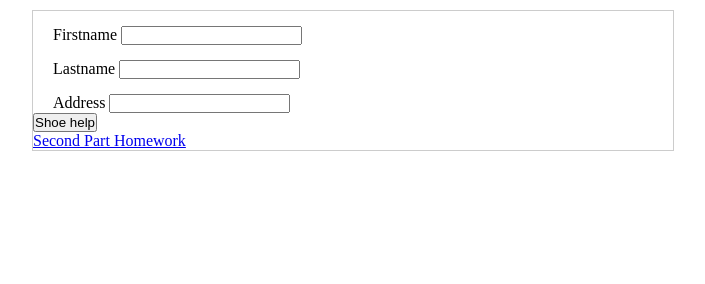
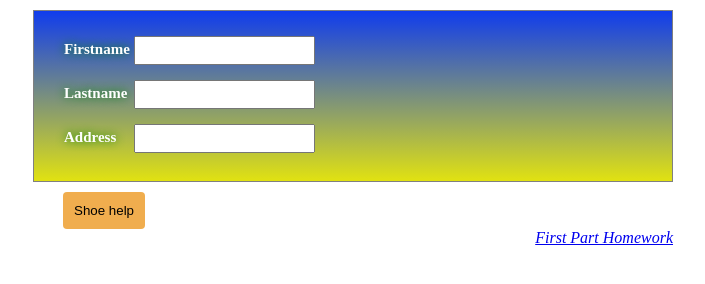
Before and after one commit to andreusfreeman/homework_JS, a plain HTML site: page hw_7-8/second.html in a window 1280 px wide. Shown: the whole page, without its empty margins (287-992 px from the left). Drawn offline with nearby package versions, Linux system fonts and the light colour scheme.

Commit message:
done homework 7-8 all parts

```diff
--- a/hw_7-8/css/style.css
+++ b/hw_7-8/css/style.css
@@ -38,22 +38,51 @@
   margin: 0 auto;
   margin-top: 10px;
   width: 50%;
-  border: 1px solid #ccc;
   background-color: #ffffff;
 }
+.form {
+  border: 1px solid grey;
+  height: 150px;
+  padding: 10px;
+  background: linear-gradient(to top, #E1E211, #103ced);
+}
 .form div {
-  margin: 15px 0px 0px 20px;
+  margin: 15px 10px 10px 20px;
+}
+.form label {
+  width: 70px;
+  display: block;
+  float: left;
+  margin-top: 5px;
+  color: white;
+  font-weight: bold;
+  text-shadow: 0 0 10px green;
+  font-size: 15px;
+}
+.form input {
+  height: 25px;
 }
 .form em {
-    /*font-weight: normal;
-    width: 180px;
-    height: 45px;
-    position: absolute;
-    top: -85px;
-    left: -15px;
+    font-weight: normal;
+    background-color: #bbb;
     text-align: center;
-    padding: 20px 12px 10px;
-    font-style: normal;
-    z-index: 2;*/
+    padding: 10px;
     display: none;
 }
+.button-info button {
+  margin-top: 10px;
+  margin-left: 30px;
+  padding: 10px;
+  background-color: #f0ad4e;
+  border: 1px solid transparent;
+  border-radius: 4px;
+  cursor: pointer;
+}
+.form-box a {
+  display: block;
+  float: right;
+  font-style: italic;
+}
+.text-box a {
+  font-style: italic;
+}
--- a/hw_7-8/js/script.js
+++ b/hw_7-8/js/script.js
@@ -17,4 +17,8 @@ $(function(){
   }, function() {
       $(this).next("em").animate({opacity: "hide"}, "fast");
   });
+
+  $('.button-info button').on('click', function(){
+    $("em").toggle();
+  });
 });
--- a/hw_7-8/second.html
+++ b/hw_7-8/second.html
@@ -27,7 +27,7 @@
       <div class="button-info">
         <button>Shoe help</button>
       </div>
-      <a href="index.html">Second Part Homework</a>
+      <a href="index.html">First Part Homework</a>
     </div>
     <script src="js/script.js"></script>
   </body>
```
